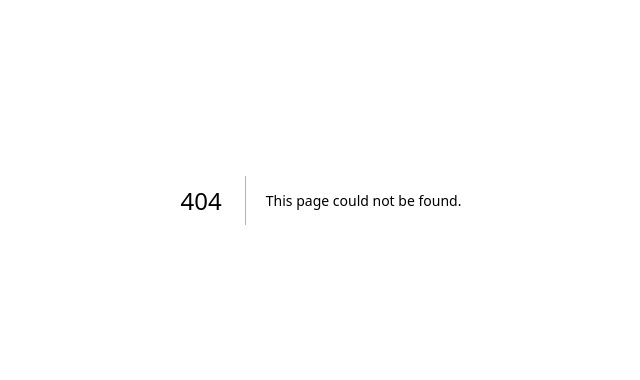
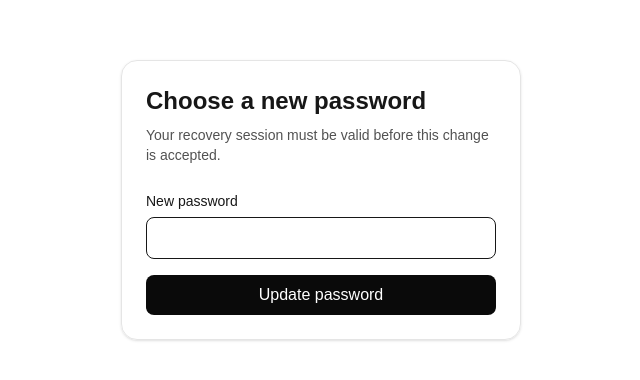
Before and after one commit to zohanubis/civora-web, a Next.js app: page /reset-password in a window 1280 px wide. Before the commit this address had no page. Shown: the part 200-580 px from the top of the page, without its empty margins (319-959 px from the left). Built offline with nearby package versions, Linux system fonts and the light colour scheme.

Commit message:
feat(phase-02): add reset password page

```diff
--- /dev/null
+++ b/src/app/reset-password/page.tsx
@@ -0,0 +1,13 @@
+import { ResetPasswordForm } from "@/features/auth/components/password-recovery-form";
+
+export default function ResetPasswordPage() {
+  return (
+    <main className="mx-auto flex min-h-screen max-w-md items-center px-6 py-12">
+      <section className="w-full rounded-2xl border border-neutral-200 p-6 shadow-sm">
+        <h1 className="text-2xl font-semibold">Choose a new password</h1>
+        <p className="mb-6 mt-2 text-sm text-neutral-600">Your recovery session must be valid before this change is accepted.</p>
+        <ResetPasswordForm />
+      </section>
+    </main>
+  );
+}
```
